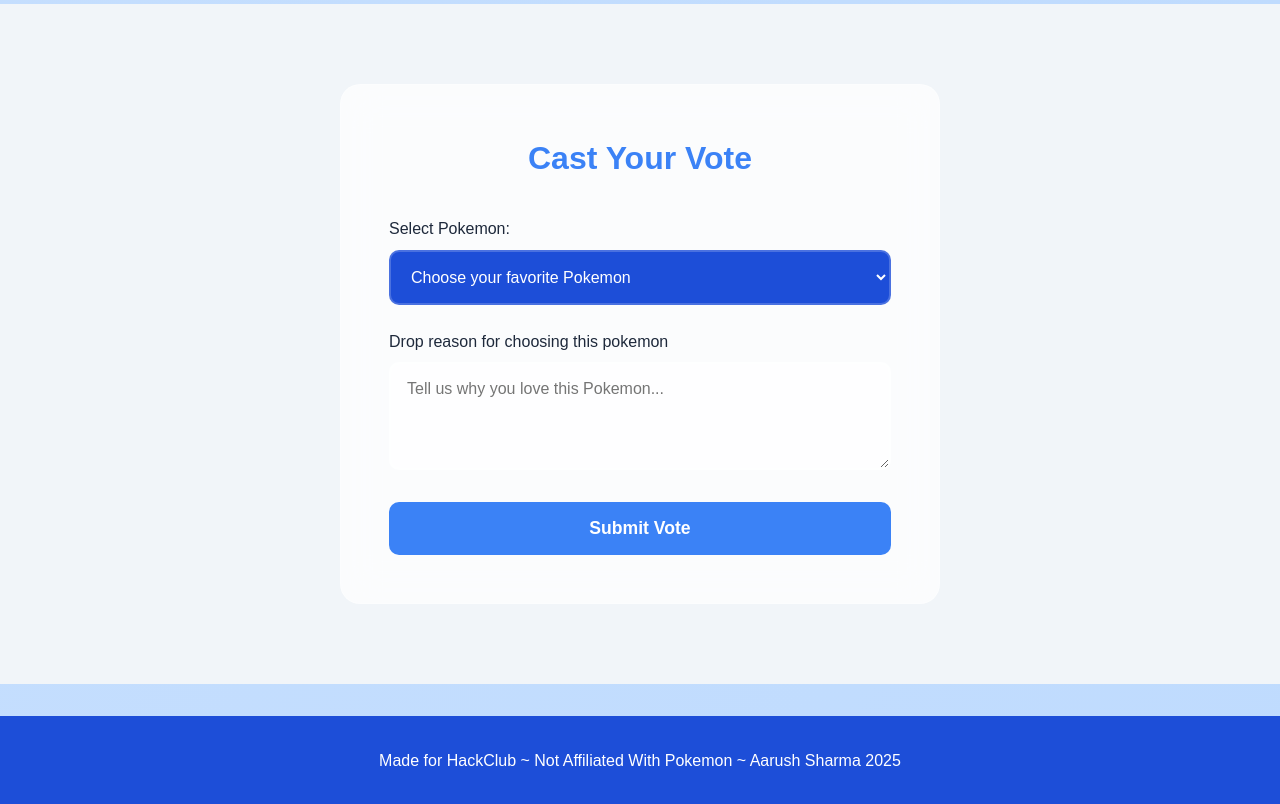
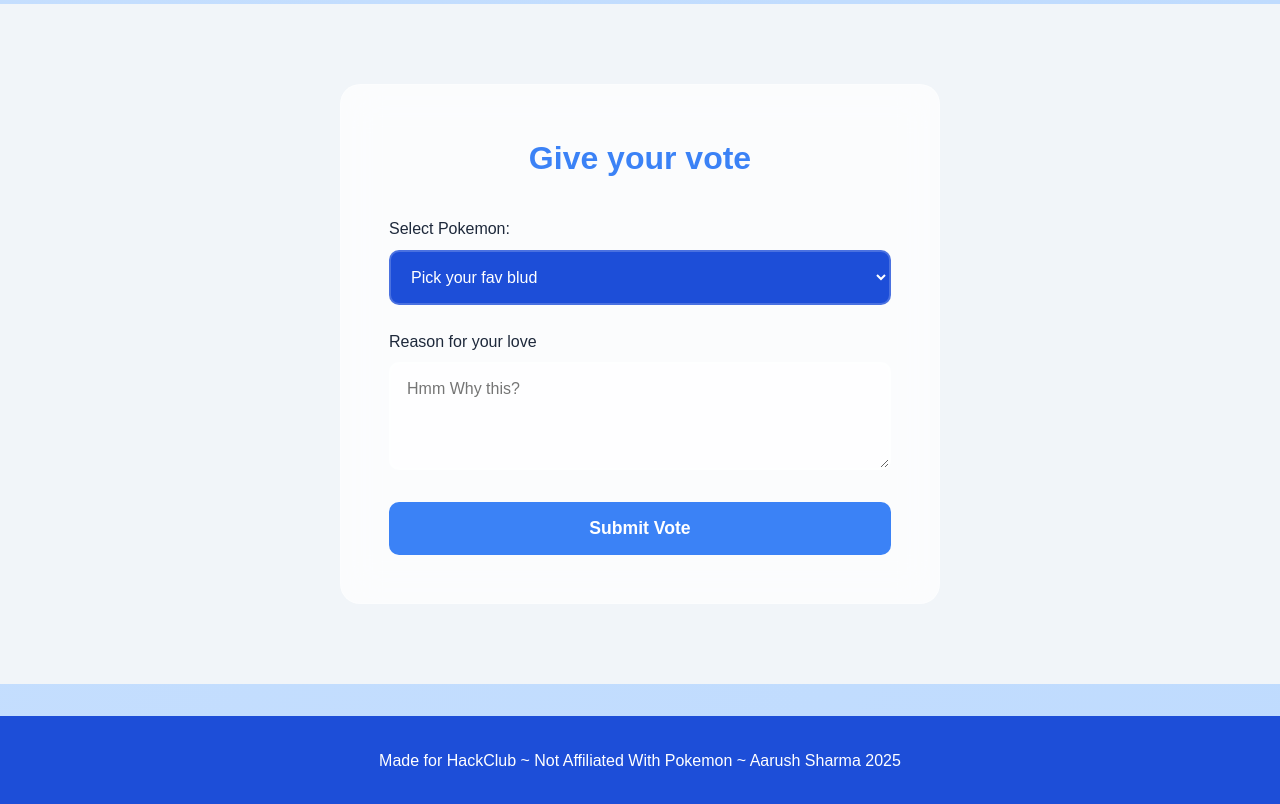
Before and after one commit to Non-Aarush/PokeCon, a plain HTML site: page index.html in a window 1280 px wide. Shown: the part 5940-6744 px from the top of the page. Drawn offline with Linux system fonts and the light colour scheme; a web font is replaced by a local one.

Commit message:
Update index.html

```diff
--- a/index.html
+++ b/index.html
@@ -36,17 +36,17 @@
     <section class="vote-section">
         <div class="container">
             <div class="vote-card">
-                <h2 class="vote-title">Cast Your Vote</h2>
+                <h2 class="vote-title">Give your vote</h2>
                 <form class="vote-form" id="voteForm">
                     <div class="form-group">
                         <label for="pokemonSelect">Select Pokemon:</label>
                         <select id="pokemonSelect" class="pokemon-dropdown">
-                            <option value="">Choose your favorite Pokemon</option>
+                            <option value="">Pick your fav blud</option>
                         </select>
                     </div>
                     <div class="form-group">
-                        <label for="voteReason">Drop reason for choosing this pokemon</label>
-                        <textarea id="voteReason" placeholder="Tell us why you love this Pokemon..." rows="4"></textarea>
+                        <label for="voteReason">Reason for your love</label>
+                        <textarea id="voteReason" placeholder="Hmm Why this?" rows="4"></textarea>
                     </div>
                     <button type="submit" class="vote-btn">Submit Vote</button>
                 </form>
```
